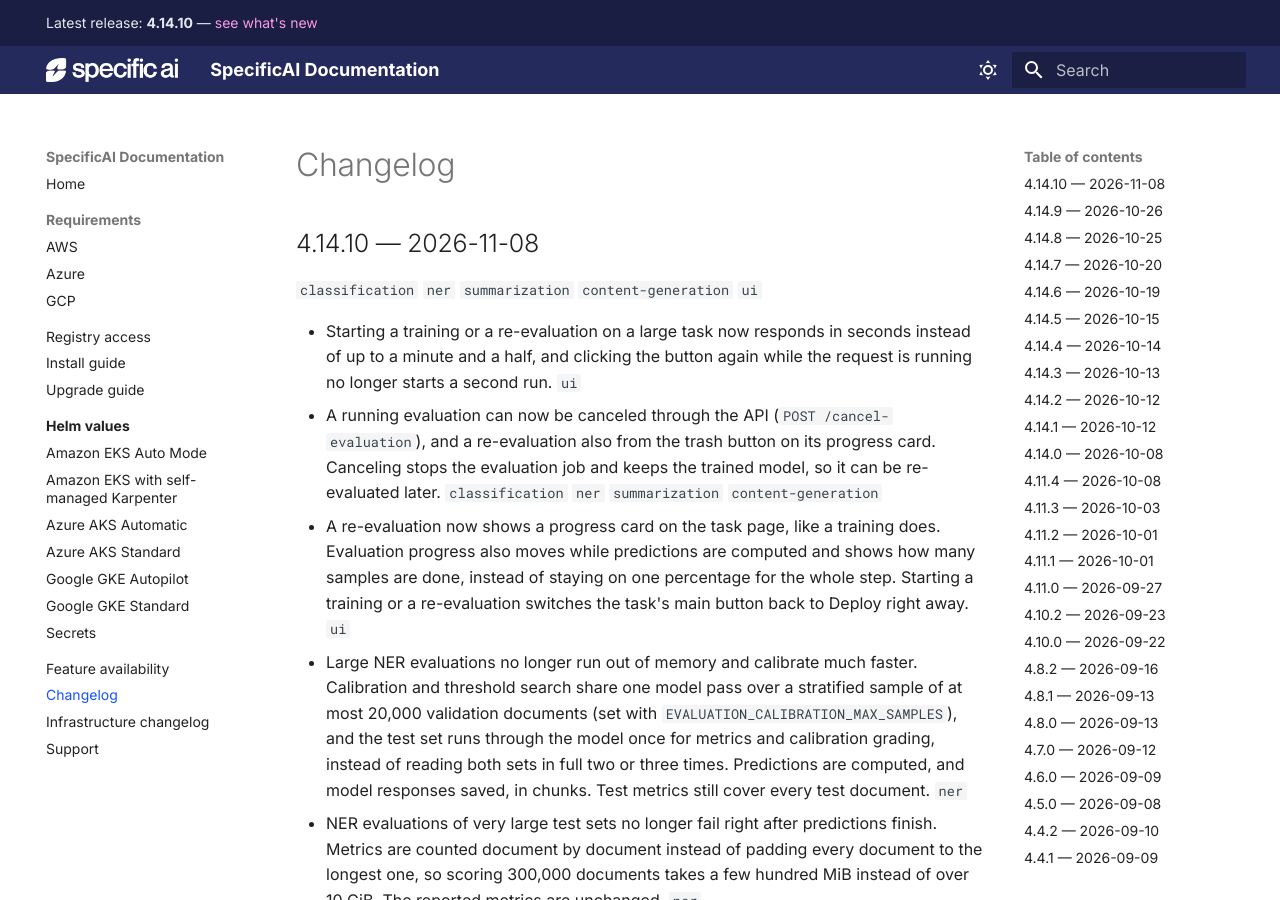
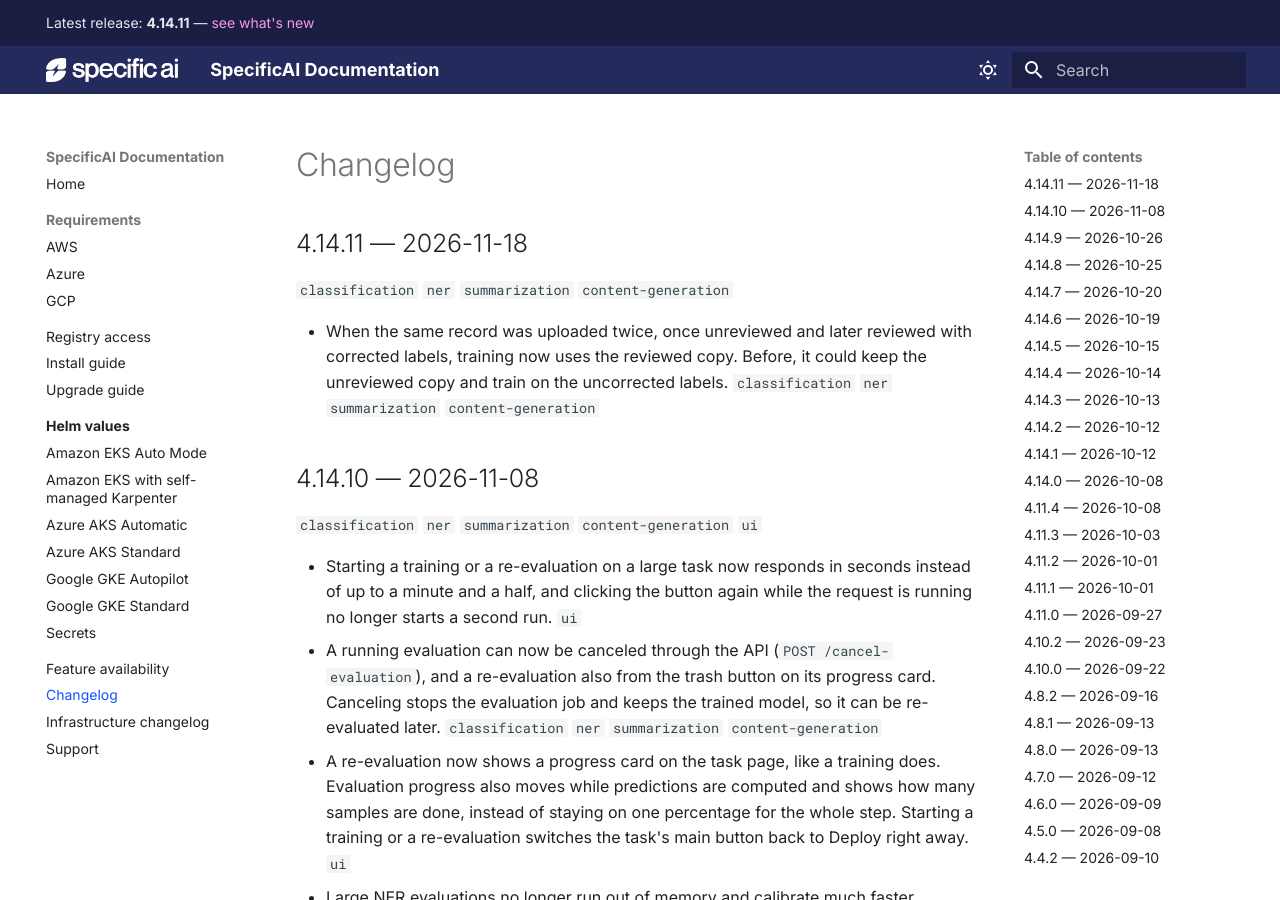
Before and after one commit to marketplace-specificai/specificai-platform, an MkDocs documentation site: the page built from docs/changelog.md, in a window 1280 px wide and 900 px high. Built offline with MkDocs 1.6.1 and Material for MkDocs 9.7.7, drawn with Linux system fonts in a browser that asks for light colours.

Commit message:
Platform 4.14.11

````diff
--- a/docs/changelog.md
+++ b/docs/changelog.md
@@ -1,4 +1,10 @@
 # Changelog
+
+## 4.14.11 — 2026-11-18
+
+`classification` `ner` `summarization` `content-generation`
+
+- When the same record was uploaded twice, once unreviewed and later reviewed with corrected labels, training now uses the reviewed copy. Before, it could keep the unreviewed copy and train on the uncorrected labels. `classification` `ner` `summarization` `content-generation`
 
 ## 4.14.10 — 2026-11-08
 
--- a/docs/features.md
+++ b/docs/features.md
@@ -2,7 +2,7 @@
 
 The platform's features, the chart version each first shipped in,
 and its cloud availability — generated from the release catalog for
-platform version **4.14.10**.
+platform version **4.14.11**.
 
 **Clouds** reads as follows:
 
--- a/docs/infra-changelog.md
+++ b/docs/infra-changelog.md
@@ -6,6 +6,10 @@ needs nothing beyond the standard [upgrade procedure](upgrade.md). When you
 skip versions, apply every entry between your current version and the target,
 oldest first. The [changelog](changelog.md) lists everything else each version
 changes.
+
+## 4.14.11 — 2026-11-18
+
+No infrastructure change.
 
 ## 4.14.10 — 2026-11-08
 
--- a/docs/install.md
+++ b/docs/install.md
@@ -25,7 +25,7 @@ Chart versions before 4.13.0 are available on request from
 
 ```bash
 helm pull oci://ghcr.io/marketplace-specificai/specificai-platform \
-  --version 4.14.10
+  --version 4.14.11
 ```
 
 Optionally, render the chart locally to inspect it before installing. This
@@ -33,7 +33,7 @@ touches no cluster:
 
 ```bash
 helm template specificai \
-  specificai-platform-4.14.10.tgz \
+  specificai-platform-4.14.11.tgz \
   --set global.cloudProvider=gcp \
   --set global.roleId=platform@example-project.iam.gserviceaccount.com \
   --set global.bucketName=example-bucket \
@@ -123,7 +123,7 @@ Any namespace works; the examples use `specificai`.
 ```bash
 helm upgrade --install specificai \
   oci://ghcr.io/marketplace-specificai/specificai-platform \
-  --version 4.14.10 \
+  --version 4.14.11 \
   --namespace specificai --create-namespace \
   --values "${VALUES_FILE}" \
   --values secrets.values.yaml
@@ -203,7 +203,7 @@ at the root of the public repository. Download it, then verify:
 ```bash
 curl -fsSLO https://raw.githubusercontent.com/marketplace-specificai/specificai-platform/main/cosign.pub
 cosign verify --key cosign.pub \
-  ghcr.io/marketplace-specificai/specificai-platform:4.14.10
+  ghcr.io/marketplace-specificai/specificai-platform:4.14.11
 ```
 
 A failure means the artifact is not one SpecificAI released; do not install
--- a/mkdocs.yml
+++ b/mkdocs.yml
@@ -122,8 +122,8 @@ extra_css:
   - stylesheets/extra.css
 
 extra:
-  latest_release: "4.14.10"
-  latest_release_anchor: "41410-2026-11-08"
+  latest_release: "4.14.11"
+  latest_release_anchor: "41411-2026-11-18"
   generator: false
   social:
     - icon: fontawesome/brands/github
````
Also changed, not shown: CHANGELOG.md (+6 -0 lines), README.md (+4 -4 lines).
